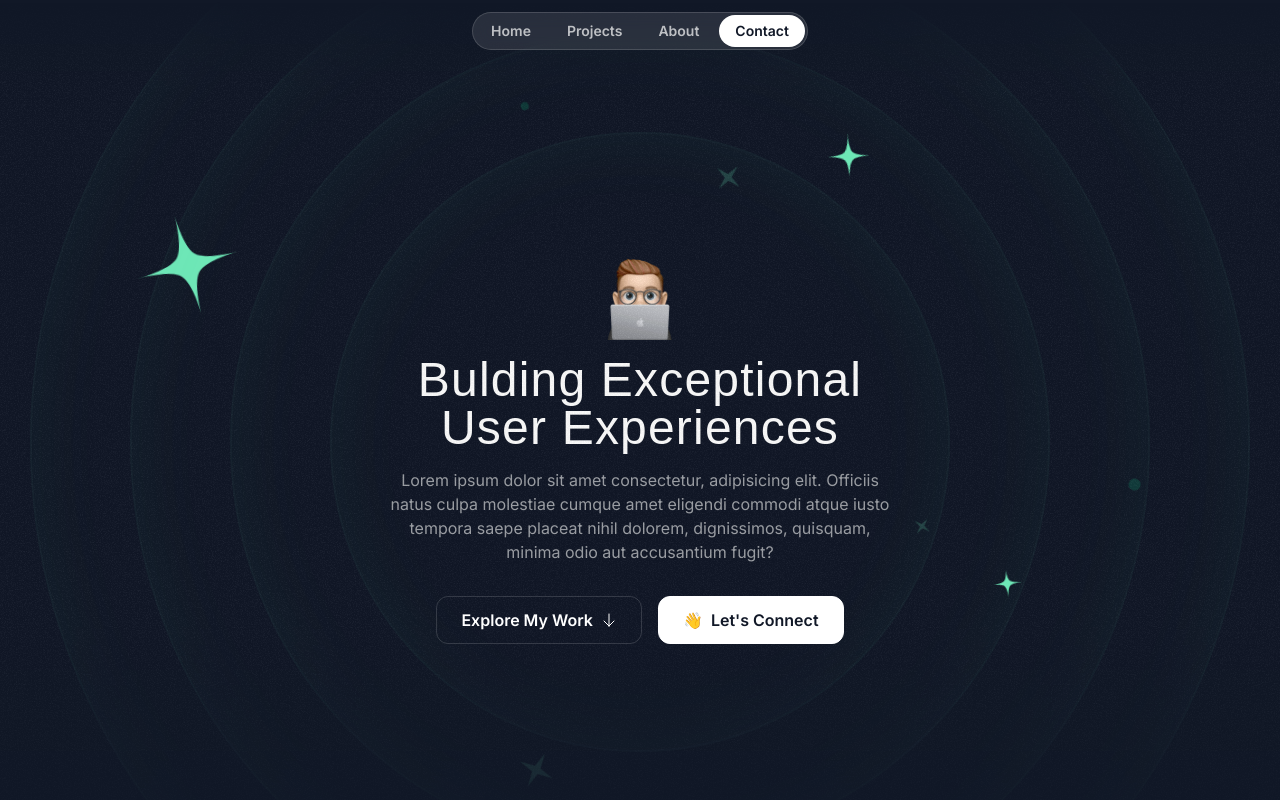
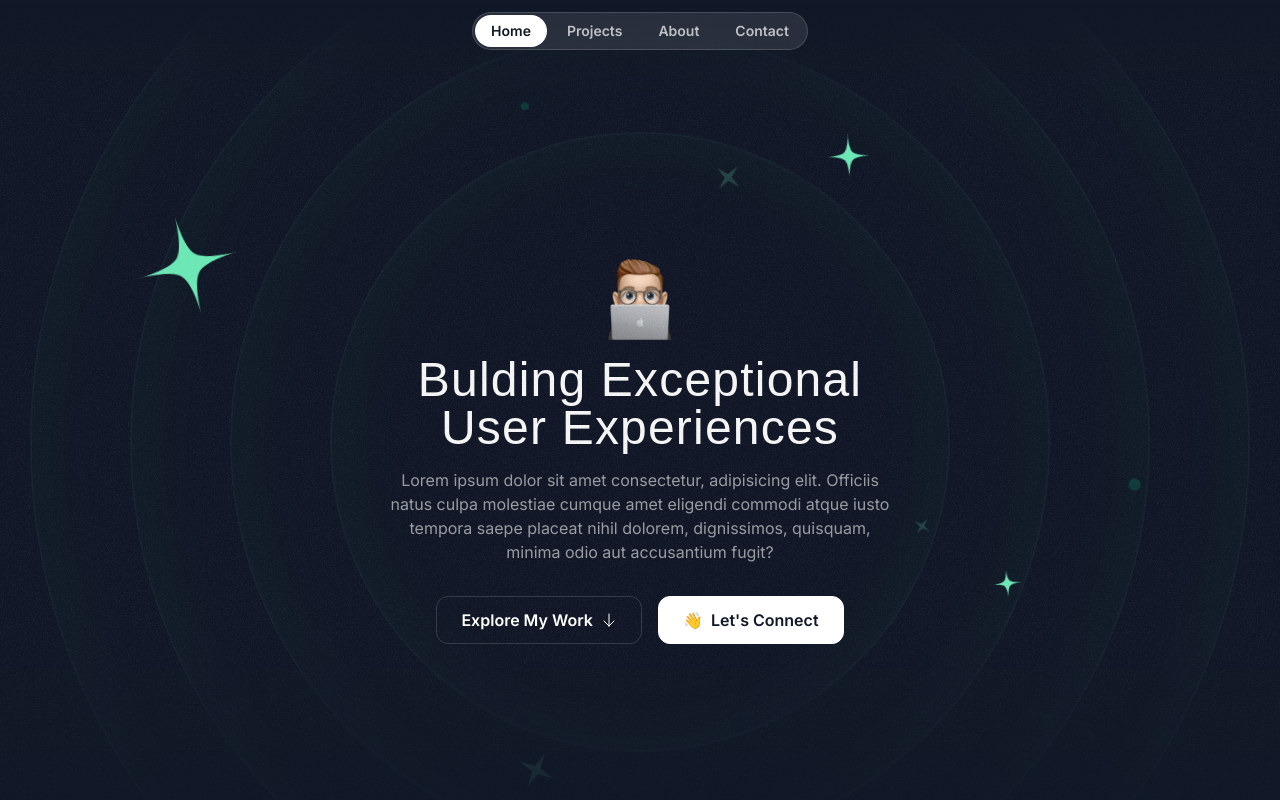
Before and after one commit to sanketn2k04/portfolio, a Next.js app: page / in a window 1280 px wide. Shown: the top 800 px of the page. Built offline with nearby package versions, Linux system fonts and the light colour scheme; a web font is replaced by a local one.

Commit message:
feat: add IDs to About and Contact sections for improved navigation

```diff
--- a/src/sections/About.tsx
+++ b/src/sections/About.tsx
@@ -83,7 +83,7 @@ const hobbies = [
 ]
 export const AboutSection = () => {
   return(
-    <div className="py-20 lg:py-28">
+    <div id="about" className="py-20 lg:py-28">
       <div className="container">
       <SectionHeader eyebrow="About me" title="Glimpse into my world!" description="Learn About me!"/>
       <div className="mt-20 flex flex-col gap-8">
--- a/src/sections/Contact.tsx
+++ b/src/sections/Contact.tsx
@@ -3,7 +3,7 @@ import grainImage from "../assets/images/grain.jpg"
 
 export const ContactSection = () => {
   return (
-    <div className='py-16 pt-12 lg:py-24 lg:pt-20'>
+    <div id="contact" className='py-16 pt-12 lg:py-24 lg:pt-20'>
       <div className='container'>
         <div className='bg-gradient-to-r from-emerald-300 to-sky-400
          text-gray-900 py-8 px-10 rounded-3xl text-center md:text-left relative overflow-hidden z-0'>
--- a/src/sections/Header.tsx
+++ b/src/sections/Header.tsx
@@ -1,28 +1,40 @@
+"use client"
+import { useState } from 'react';
+
 export const Header = () => {
+  const [activeLink, setActiveLink] = useState('Home');
+
+  const handleNavClick = (link: string) => {
+    setActiveLink(link);
+  };
+
   return(
     <div className="flex justify-center items-center fixed top-3 w-full z-10">
       <nav className="flex gap-1 p-0.5 border border-white/15 rounded-full bg-white/10 backdrop-blur">
         <a
-        href="#"
-        className="nav-item"
+          href="#"
+          className={`nav-item ${activeLink === 'Home' ? 'bg-white text-gray-900 hover:bg-white/70 hover:text-gray-900' : ''}`}
+          onClick={() => handleNavClick('Home')}
         >Home</a>
 
         <a
-        href="#projects"
-        className="nav-item"
+          href="#projects"
+          className={`nav-item ${activeLink === 'Projects' ? 'bg-white text-gray-900 hover:bg-white/70 hover:text-gray-900' : ''}`}
+          onClick={() => handleNavClick('Projects')}
         >Projects</a>
 
         <a
-        href="#"
-        className="nav-item"
+          href="#about"
+          className={`nav-item ${activeLink === 'About' ? 'bg-white text-gray-900 hover:bg-white/70 hover:text-gray-900' : ''}`}
+          onClick={() => handleNavClick('About')}
         >About</a>
 
         <a
-        href="#"
-        className="nav-item bg-white text-gray-900  hover:bg-white/70 hover:text-gray-900"
+          href="#contact"
+          className={`nav-item ${activeLink === 'Contact' ? 'bg-white text-gray-900 hover:bg-white/70 hover:text-gray-900' : ''}`}
+          onClick={() => handleNavClick('Contact')}
         >Contact</a>
-
       </nav>
     </div>
-  )
+  );
 };
--- a/src/sections/Hero.tsx
+++ b/src/sections/Hero.tsx
@@ -8,6 +8,7 @@ import SparklIcon from "../assets/icons/sparkle.svg"
 
 
 export const HeroSection = () => {
+
   return (
     <div className="py-32 mid:py-48 lg:py-60 relative z-0">
       <div
```
